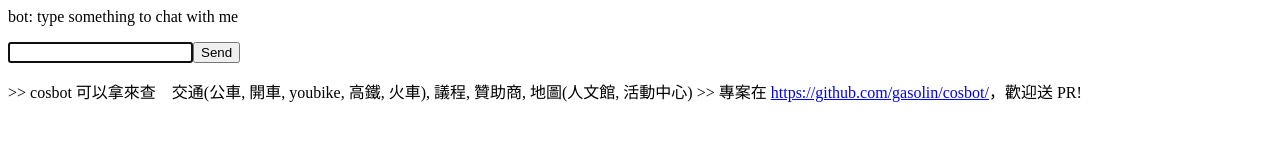
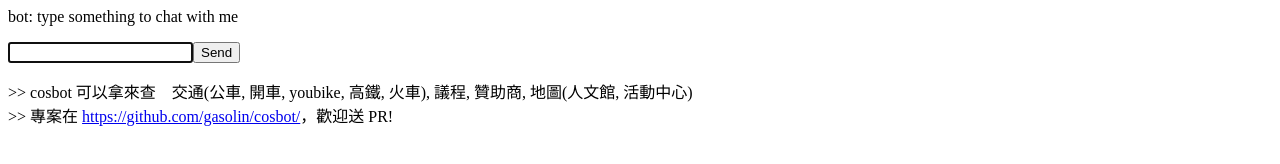
Before and after one commit to gasolin/cosbot, a plain HTML site: page index.html in a window 1280 px wide. Drawn offline with Linux system fonts and the light colour scheme.

Commit message:
polish output

```diff
--- a/index.html
+++ b/index.html
@@ -11,7 +11,7 @@
   <input id="message"><button id="send">Send</button>
 
   <p>
-    >> cosbot 可以拿來查　交通(公車, 開車, youbike, 高鐵, 火車), 議程, 贊助商, 地圖(人文館, 活動中心)
+    >> cosbot 可以拿來查　交通(公車, 開車, youbike, 高鐵, 火車), 議程, 贊助商, 地圖(人文館, 活動中心) <br/>
     >> 專案在 <a href="https://github.com/gasolin/cosbot/">https://github.com/gasolin/cosbot/</a>，歡迎送 PR!
   </p>
 
```
